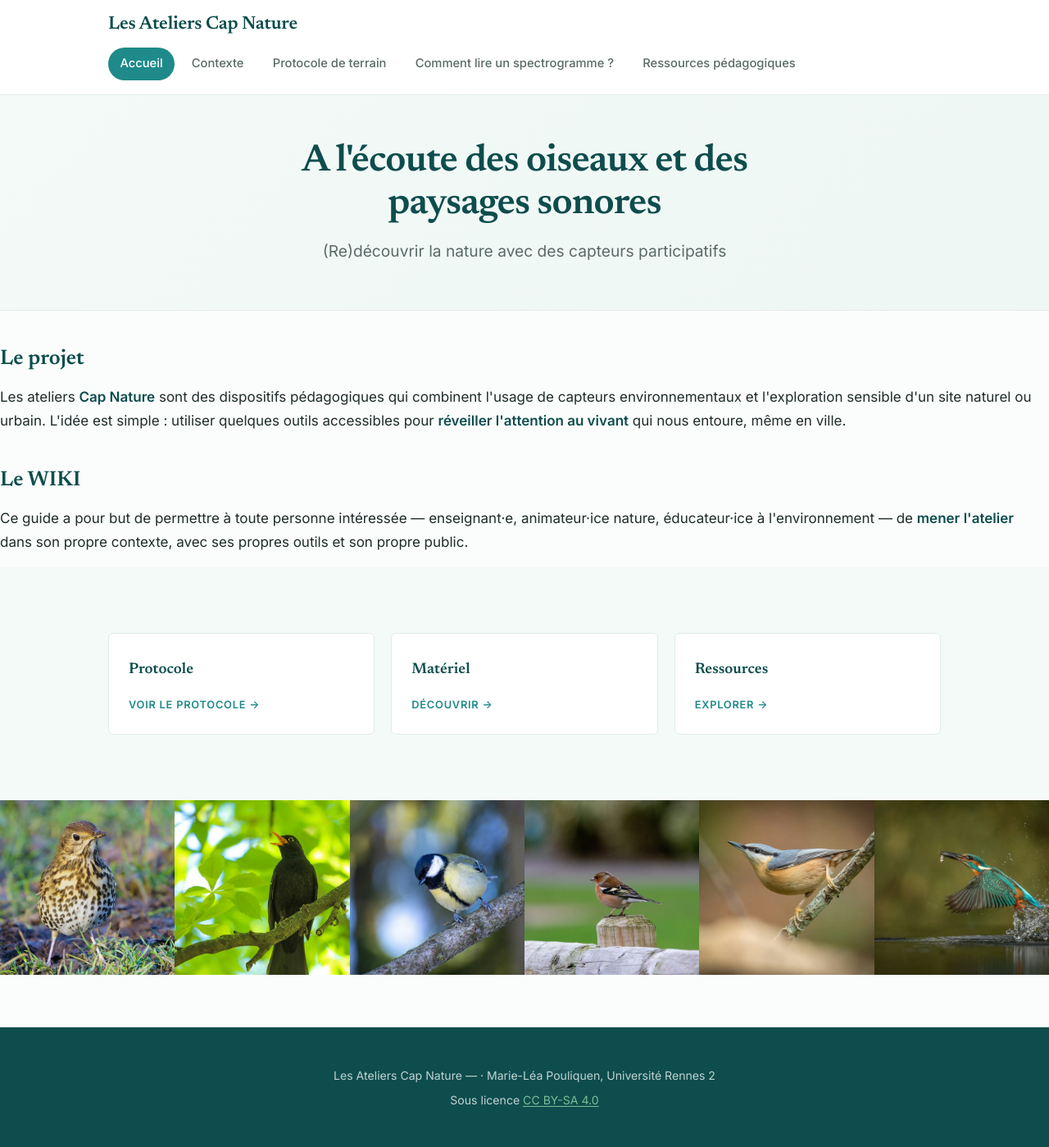
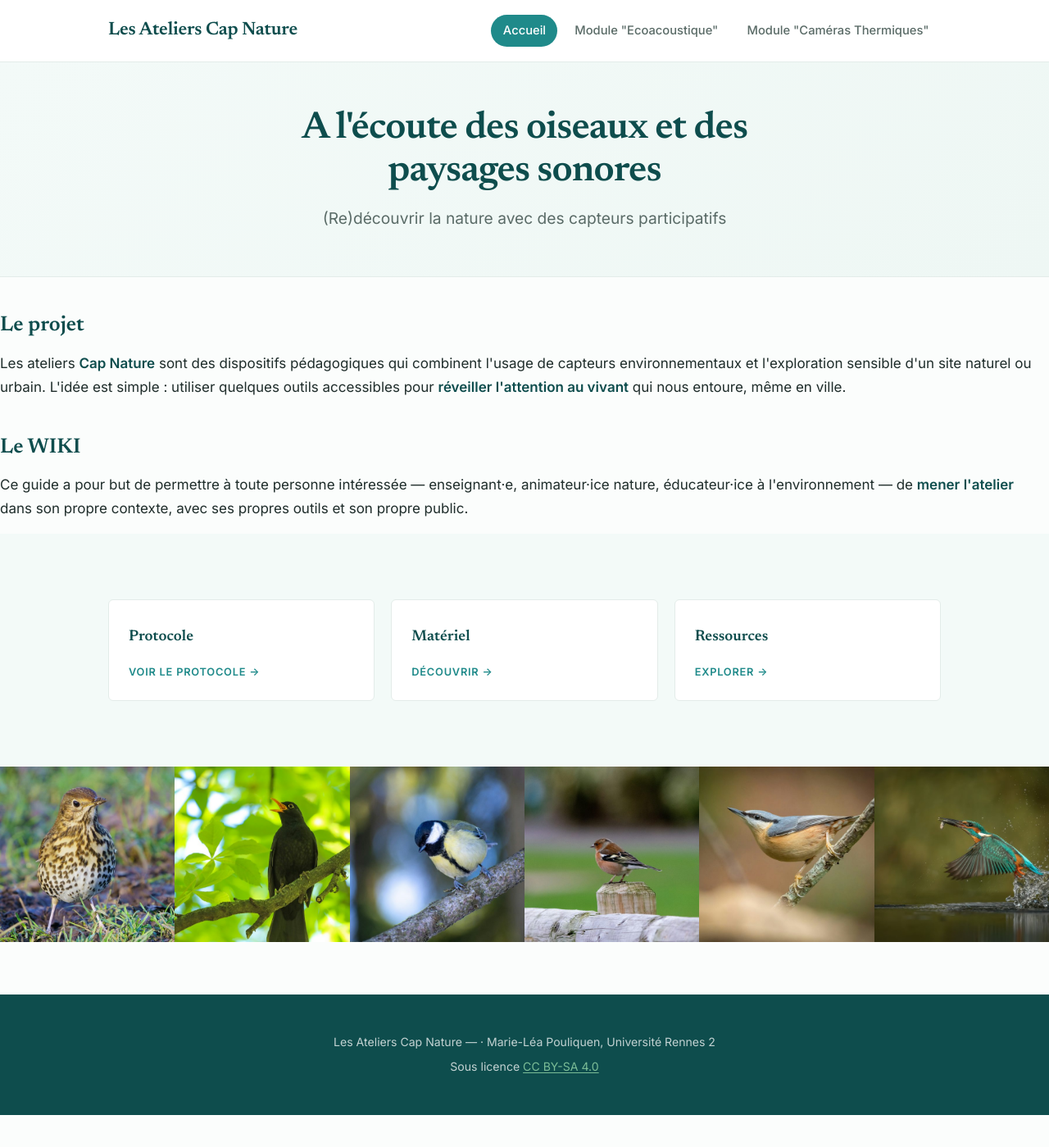
Before and after one commit to marieleapouliquen/wiki-cap-nature, a Jekyll site: the page built from index.md, in a window 1280 px wide and 1400 px high. Shown: the whole window at 82% size. Built offline with Jekyll 4.4.1, drawn with Linux system fonts in a browser that asks for light colours.

Commit message:
Update navigation.yml

```diff
--- a/_data/navigation.yml
+++ b/_data/navigation.yml
@@ -3,14 +3,8 @@
 - title: Accueil
   url: /
 
-- title: Contexte
-  url: /contexte/
+- title: Module "Ecoacoustique"
+  url: /module-oiseaux/
 
-- title: Protocole de terrain
-  url: /protocole/
-
-- title: Comment lire un spectrogramme ?
-  url: /spectrogramme/
-
-- title: Ressources pédagogiques
-  url: /ressources/
+- title: Module "Caméras Thermiques"
+  url: /module-thermique/
```
